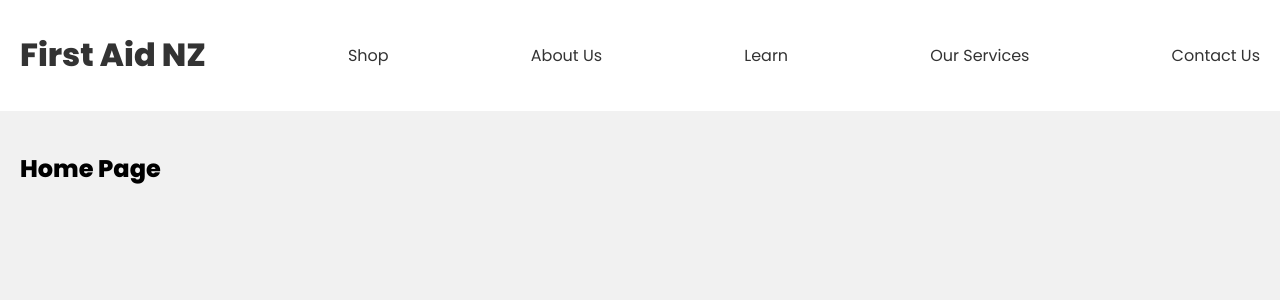
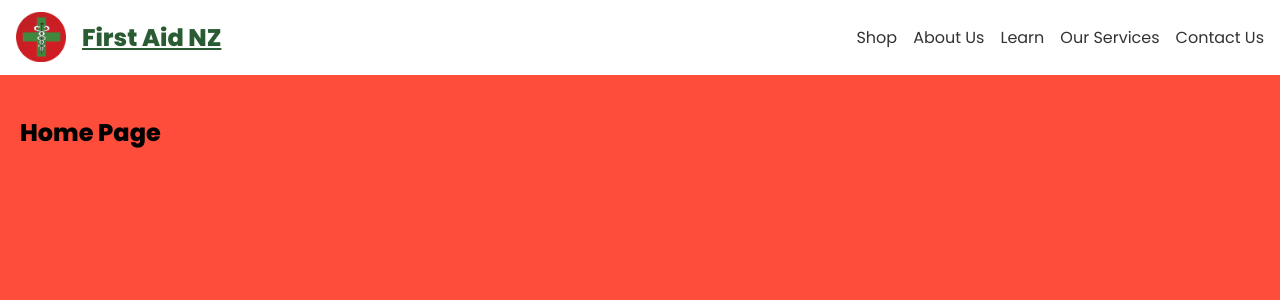
Before and after one commit to JSiv92/first-aid-nz-app, a React (Create React App) app in the folder frontend/: page / in a window 1280 px wide. Shown: the top 300 px of the page. Built offline with nearby package versions, Linux system fonts and the light colour scheme.

Commit message:
navbar css styling

```diff
--- a/frontend/src/components/Navbar.js
+++ b/frontend/src/components/Navbar.js
@@ -1,20 +1,46 @@
-import { Link } from "react-router-dom";
+import { NavLink } from "react-router-dom";
 import React from "react";
+import logo from "../fanzLogo.png";
 
 const Navbar = () => {
   return (
-    <header>
+    <nav>
       <div className="container">
-        <Link to="/">
-          <h1>First Aid NZ</h1>
-        </Link>
-        <Link to="/products">Shop</Link>
-        <Link to="/about">About Us</Link>
-        <Link to="/learn">Learn</Link>
-        <Link to="/services">Our Services</Link>
-        <Link to="/contact">Contact Us</Link>
+        <div className="brandContainer">
+          <img src={logo} className="logo" alt="logo" />
+          <NavLink to="/" className="site-title">
+            <h1>First Aid NZ</h1>
+          </NavLink>
+        </div>
+        <ul>
+          <li>
+            <NavLink to="/products" className="navlink">
+              Shop
+            </NavLink>
+          </li>
+          <li>
+            <NavLink to="/about" className="navlink">
+              About Us
+            </NavLink>
+          </li>
+          <li>
+            <NavLink to="/learn" className="navlink">
+              Learn
+            </NavLink>
+          </li>
+          <li>
+            <NavLink to="/services" className="navlink">
+              Our Services
+            </NavLink>
+          </li>
+          <li>
+            <NavLink to="/contact" className="navlink">
+              Contact Us
+            </NavLink>
+          </li>
+        </ul>
       </div>
-    </header>
+    </nav>
   );
 };
 
--- a/frontend/src/index.css
+++ b/frontend/src/index.css
@@ -8,27 +8,76 @@
 }
 
 body {
-  background: #f1f1f1;
+  background: #ff4d3c;
   margin: 0;
   font-family: "Poppins";
 }
 
-header {
-  background: #ffffff;
+/*container that holds img logo and text logo*/
+.brandContainer {
+  display: flex;
+  justify-content: space-between;
+  align-items: center;
+  gap: 1rem;
 }
 
-header .container {
+.site-title {
+}
+
+.logo {
+  height: 50px;
+  width: 50px;
+  object-fit: contain;
+}
+
+* {
+  box-sizing: border-box;
+}
+
+nav {
+  background: #ffffff;
+  align-items: stretch;
+}
+/*navbar container*/
+nav .container {
   max-width: 1400px;
   margin: 0 auto;
   padding: 10px 20px;
   display: flex;
   align-items: center;
   justify-content: space-between;
+  gap: 2rem;
+  padding: 0 1rem;
 }
 
-header a {
+/*NavLinks*/
+nav a {
   color: #333;
   text-decoration: none;
+}
+
+nav a:hover {
+  border: 1px;
+  color: red;
+}
+
+nav a.active {
+  color: #295c33;
+  text-decoration: underline;
+}
+
+nav a.active:hover {
+  color: red;
+  text-decoration: underline;
+}
+
+/*nav list*/
+nav ul {
+  padding: 0;
+  margin: 0;
+  list-style: none;
+  display: flex;
+  gap: 1rem;
 }
 
 .pages {
```
Also changed, not shown: frontend/src/fanzLogo.png (added).
